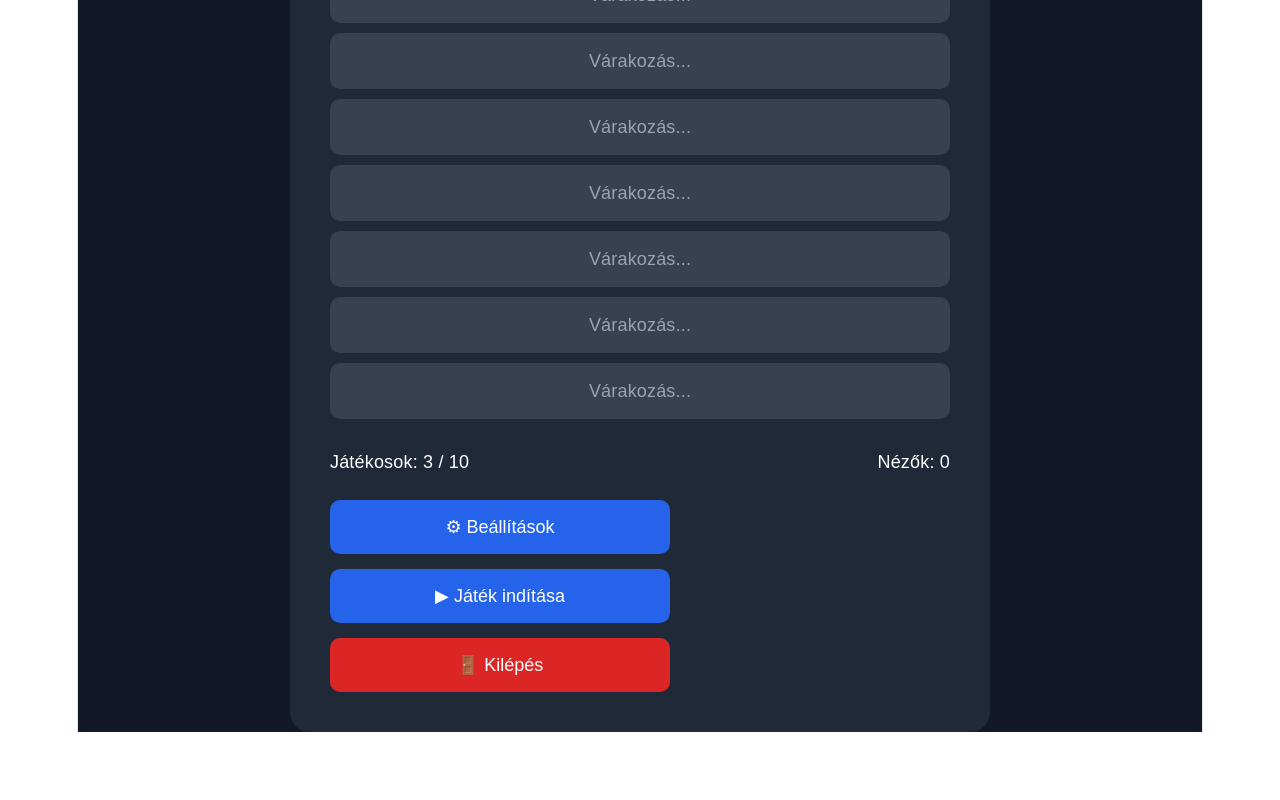
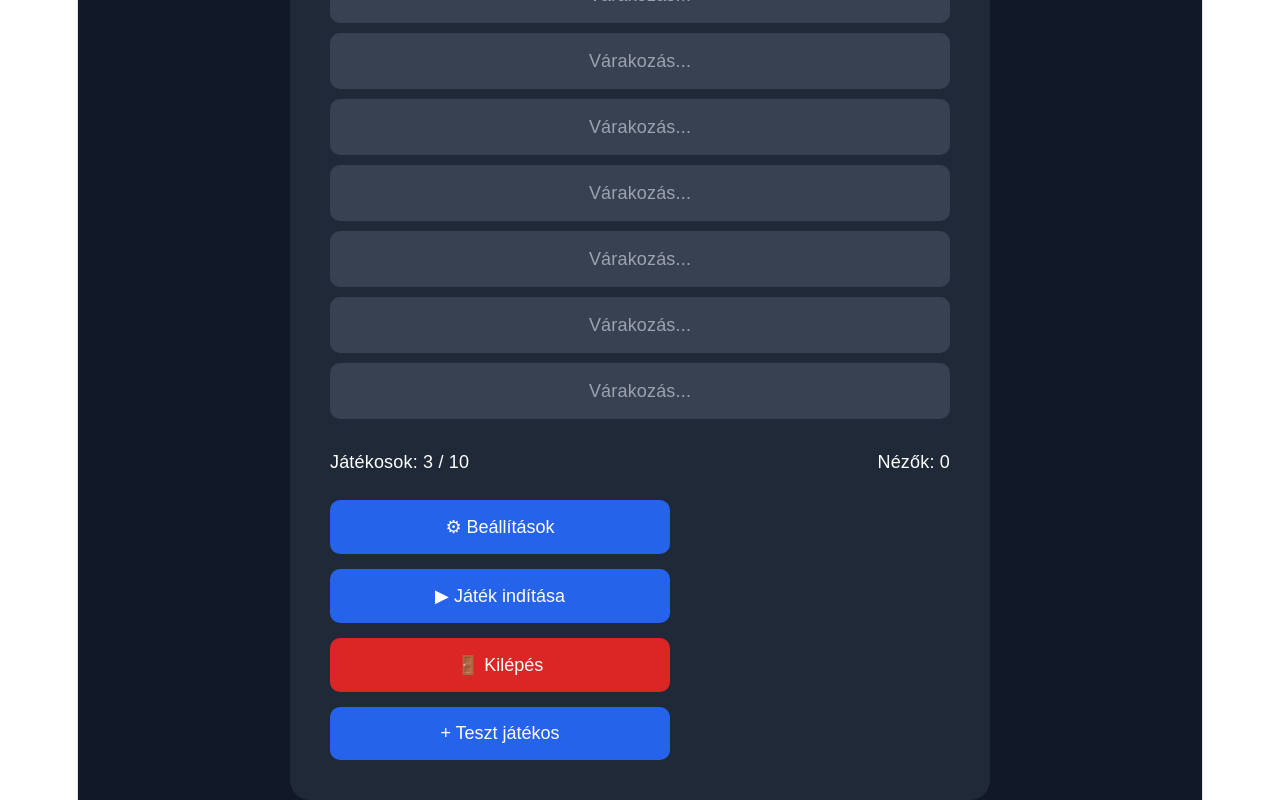
Before and after one commit to gajdoczi/spot-the-difference, a React (Vite) app in the folder client/: page /lobby in a window 1280 px wide. Shown: the part 962-1762 px from the top of the page. Before the commit the page ends 1694 px from the top, so only its background shows below. Built offline with nearby package versions, Linux system fonts and the light colour scheme.

Commit message:
Sprint 1 completed

```diff
--- a/client/src/pages/Lobby.tsx
+++ b/client/src/pages/Lobby.tsx
@@ -1,11 +1,13 @@
+import { useState } from "react";
 import "./Lobby.css";
+
 import RoomCode from "../components/RoomCode/RoomCode";
 import PlayerCard from "../components/PlayerCard/PlayerCard";
 import GameSettings from "../components/GameSettings/GameSettings";
+
 import type { Room } from "../types/Room";
-
 function Lobby() {
-  const room: Room = {
+  const [room, setRoom] = useState<Room>({
   code: "ABCD12",
 
   spectators: 0,
@@ -35,7 +37,22 @@ function Lobby() {
       host: false,
     },
   ],
-};
+});
+function addFakePlayer() {
+  setRoom({
+    ...room,
+
+    players: [
+      ...room.players,
+
+      {
+        id: Date.now(),
+        name: "Új játékos",
+        host: false,
+      },
+    ],
+  });
+}
 
   return (
     <div className="lobby">
@@ -93,6 +110,10 @@ timeLimit={room.settings.timeLimit}
   <button className="leave">
     🚪 Kilépés
   </button>
+
+  <button onClick={addFakePlayer}>
+    + Teszt játékos
+  </button>
 </div>
       </div>
     </div>
```
Lines whose indentation alone changed are shown as unchanged.
